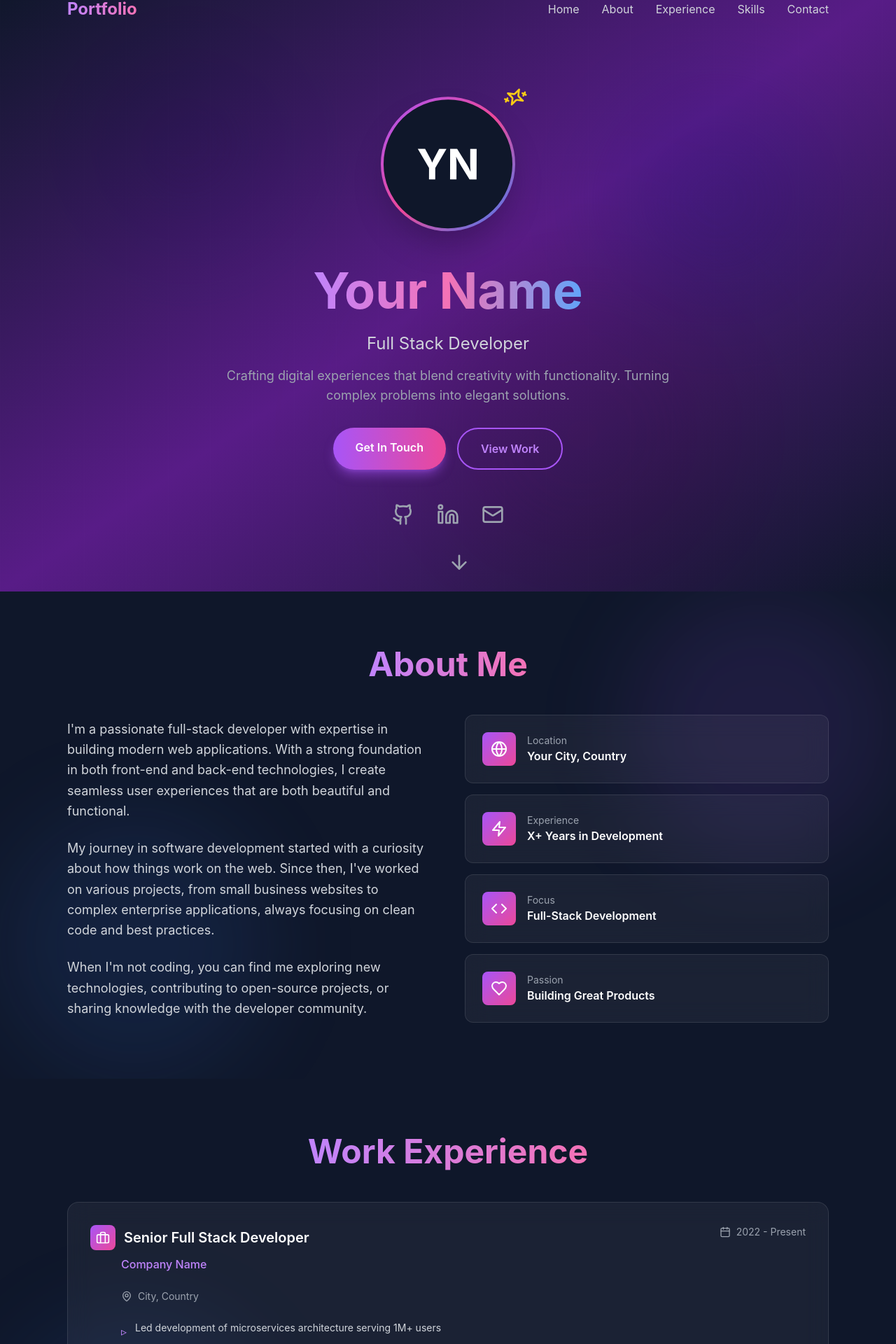
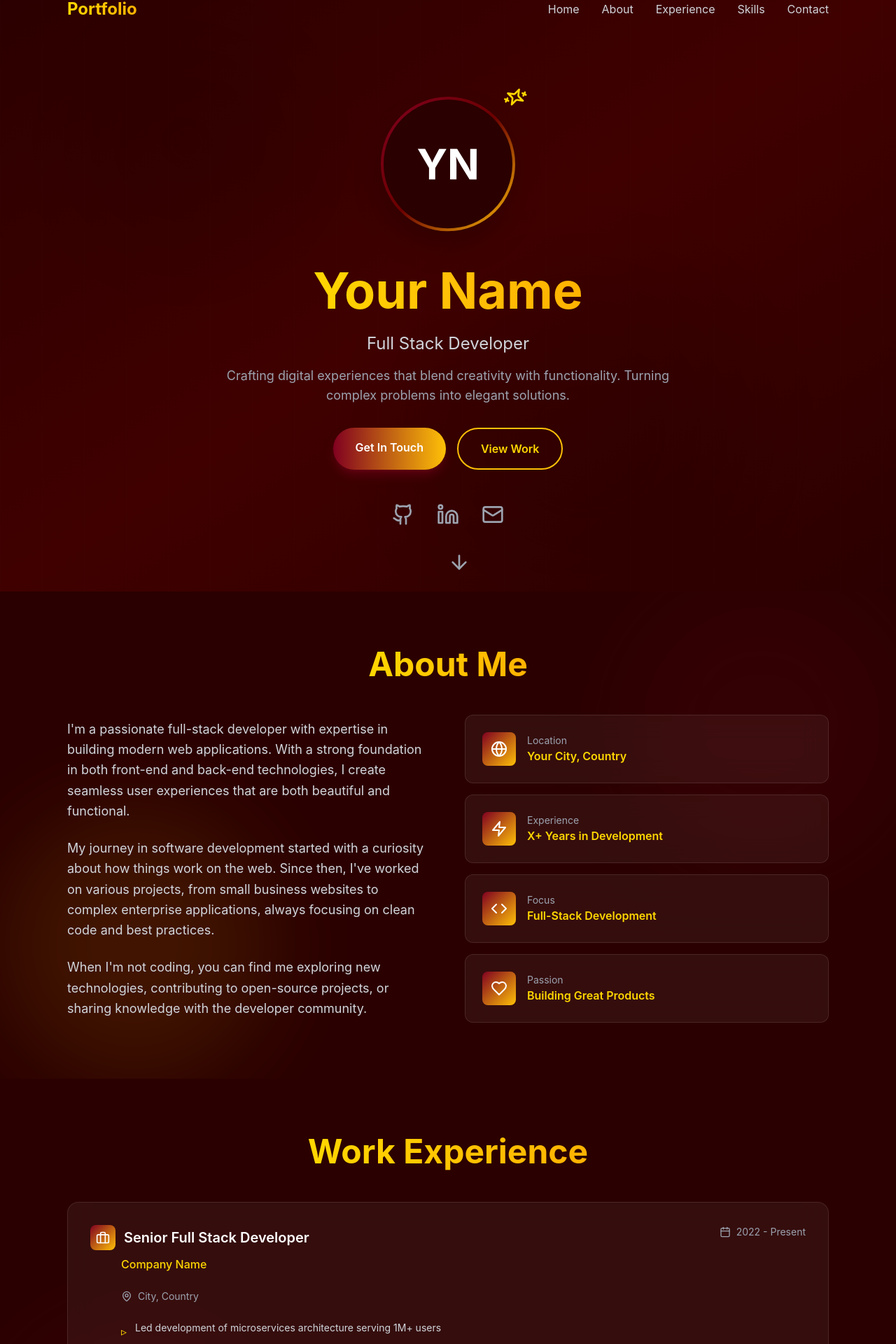
Before and after one commit to goodyboyie2-byte/resume-2, a React (Vite) app: page / in a window 1280 px wide. Shown: the part 19-1939 px from the top of the page at 70% size. Built offline with nearby package versions, Linux system fonts and the light colour scheme.

Commit message:
Update portfolio color scheme to maroon and gold (Pampanga State University colors)

```diff
--- a/src/App.jsx
+++ b/src/App.jsx
@@ -8,7 +8,7 @@ import Contact from './components/Contact'
 
 function App() {
   return (
-    <div className="min-h-screen bg-slate-900">
+    <div className="min-h-screen bg-maroon-900">
       <Header />
       <Hero />
       <About />
--- a/src/components/About.jsx
+++ b/src/components/About.jsx
@@ -26,11 +26,11 @@ const About = () => {
   ]
 
   return (
-    <section id="about" className="py-20 bg-slate-900 relative overflow-hidden">
+    <section id="about" className="py-20 bg-maroon-900 relative overflow-hidden">
       {/* Background decoration */}
       <div className="absolute inset-0">
-        <div className="absolute top-0 right-0 w-96 h-96 bg-purple-500/10 rounded-full filter blur-3xl" />
-        <div className="absolute bottom-0 left-0 w-96 h-96 bg-blue-500/10 rounded-full filter blur-3xl" />
+        <div className="absolute top-0 right-0 w-96 h-96 bg-maroon-500/10 rounded-full filter blur-3xl" />
+        <div className="absolute bottom-0 left-0 w-96 h-96 bg-gold-500/10 rounded-full filter blur-3xl" />
       </div>
 
       <motion.div
@@ -44,7 +44,7 @@ const About = () => {
           variants={itemVariants}
           className="text-4xl sm:text-5xl font-bold text-white mb-12 text-center"
         >
-          <span className="bg-gradient-to-r from-purple-400 to-pink-400 bg-clip-text text-transparent">
+          <span className="bg-gradient-to-r from-gold-400 to-gold-600 bg-clip-text text-transparent">
             About Me
           </span>
         </motion.h2>
@@ -74,12 +74,12 @@ const About = () => {
                 whileHover={{ scale: 1.02, x: 10 }}
                 className="bg-white/5 backdrop-blur-lg border border-white/10 rounded-xl p-6 flex items-center gap-4"
               >
-                <div className="p-3 bg-gradient-to-br from-purple-500 to-pink-500 rounded-lg">
+                <div className="p-3 bg-gradient-to-br from-maroon-500 to-gold-500 rounded-lg">
                   <fact.icon className="text-white w-6 h-6" />
                 </div>
                 <div>
                   <p className="text-sm text-gray-400">{fact.label}</p>
-                  <p className="text-white font-semibold">{fact.value}</p>
+                  <p className="text-gold-400 font-semibold">{fact.value}</p>
                 </div>
               </motion.div>
             ))}
--- a/src/components/Experience.jsx
+++ b/src/components/Experience.jsx
@@ -58,11 +58,11 @@ const Experience = () => {
   }
 
   return (
-    <section id="experience" className="py-20 bg-slate-900 relative overflow-hidden">
+    <section id="experience" className="py-20 bg-maroon-900 relative overflow-hidden">
       {/* Background decoration */}
       <div className="absolute inset-0">
-        <div className="absolute top-1/4 left-0 w-96 h-96 bg-blue-500/10 rounded-full filter blur-3xl" />
-        <div className="absolute bottom-1/4 right-0 w-96 h-96 bg-purple-500/10 rounded-full filter blur-3xl" />
+        <div className="absolute top-1/4 left-0 w-96 h-96 bg-maroon-500/10 rounded-full filter blur-3xl" />
+        <div className="absolute bottom-1/4 right-0 w-96 h-96 bg-gold-500/10 rounded-full filter blur-3xl" />
       </div>
 
       <motion.div
@@ -76,7 +76,7 @@ const Experience = () => {
           variants={itemVariants}
           className="text-4xl sm:text-5xl font-bold text-white mb-12 text-center"
         >
-          <span className="bg-gradient-to-r from-purple-400 to-pink-400 bg-clip-text text-transparent">
+          <span className="bg-gradient-to-r from-gold-400 to-gold-600 bg-clip-text text-transparent">
             Work Experience
           </span>
         </motion.h2>
@@ -87,17 +87,17 @@ const Experience = () => {
               key={index}
               variants={itemVariants}
               whileHover={{ scale: 1.02, y: -5 }}
-              className="bg-white/5 backdrop-blur-lg border border-white/10 rounded-2xl p-8 hover:border-purple-500/50 transition-all duration-300 group"
+              className="bg-white/5 backdrop-blur-lg border border-white/10 rounded-2xl p-8 hover:border-gold-500/50 transition-all duration-300 group"
             >
               <div className="flex flex-col sm:flex-row sm:items-start sm:justify-between mb-6">
                 <div className="flex-1">
                   <div className="flex items-center gap-3 mb-2">
-                    <div className="p-2 bg-gradient-to-br from-purple-500 to-pink-500 rounded-lg">
+                    <div className="p-2 bg-gradient-to-br from-maroon-500 to-gold-500 rounded-lg">
                       <Briefcase className="text-white w-5 h-5" />
                     </div>
                     <h3 className="text-xl font-semibold text-white">{exp.title}</h3>
                   </div>
-                  <p className="text-purple-400 font-medium ml-11">{exp.company}</p>
+                  <p className="text-gold-400 font-medium ml-11">{exp.company}</p>
                 </div>
                 <div className="flex items-center text-gray-400 mt-4 sm:mt-0 ml-11 sm:ml-0">
                   <Calendar size={16} className="mr-2" />
@@ -113,7 +113,7 @@ const Experience = () => {
               <ul className="space-y-3 ml-11">
                 {exp.description.map((item, idx) => (
                   <li key={idx} className="flex items-start text-gray-300">
-                    <span className="text-purple-400 mr-3 mt-1">▹</span>
+                    <span className="text-gold-400 mr-3 mt-1">▹</span>
                     <span className="text-sm leading-relaxed">{item}</span>
                   </li>
                 ))}
@@ -124,7 +124,7 @@ const Experience = () => {
                 whileHover={{ opacity: 1, x: 0 }}
                 className="absolute top-4 right-4 opacity-0 group-hover:opacity-100 transition-opacity"
               >
-                <ArrowRight className="text-purple-400 w-5 h-5" />
+                <ArrowRight className="text-gold-400 w-5 h-5" />
               </motion.div>
             </motion.div>
           ))}
--- a/src/components/Header.jsx
+++ b/src/components/Header.jsx
@@ -24,7 +24,7 @@ const Header = () => {
 
   return (
     <header className={`fixed top-0 left-0 right-0 z-50 transition-all duration-300 ${
-      scrolled ? 'bg-slate-900/80 backdrop-blur-lg shadow-lg' : 'bg-transparent'
+      scrolled ? 'bg-maroon-900/80 backdrop-blur-lg shadow-lg' : 'bg-transparent'
     }`}>
       <nav className="max-w-6xl mx-auto px-4 sm:px-6 lg:px-8">
         <div className="flex justify-between items-center h-16">
@@ -34,7 +34,7 @@ const Header = () => {
             transition={{ duration: 0.5 }}
             className="flex-shrink-0"
           >
-            <a href="#home" className="text-2xl font-bold bg-gradient-to-r from-purple-400 to-pink-400 bg-clip-text text-transparent">
+            <a href="#home" className="text-2xl font-bold bg-gradient-to-r from-gold-400 to-gold-600 bg-clip-text text-transparent">
               Portfolio
             </a>
           </motion.div>
@@ -48,10 +48,10 @@ const Header = () => {
                 animate={{ opacity: 1, y: 0 }}
                 transition={{ duration: 0.5, delay: index * 0.1 }}
                 whileHover={{ scale: 1.1 }}
-                className="text-gray-300 hover:text-purple-400 transition-colors duration-200 relative group"
+                className="text-gray-300 hover:text-gold-400 transition-colors duration-200 relative group"
               >
                 {link.name}
-                <span className="absolute bottom-0 left-0 w-0 h-0.5 bg-gradient-to-r from-purple-400 to-pink-400 transition-all duration-300 group-hover:w-full" />
+                <span className="absolute bottom-0 left-0 w-0 h-0.5 bg-gradient-to-r from-gold-400 to-gold-600 transition-all duration-300 group-hover:w-full" />
               </motion.a>
             ))}
           </div>
@@ -64,7 +64,7 @@ const Header = () => {
           >
             <button
               onClick={() => setIsOpen(!isOpen)}
-              className="text-gray-300 hover:text-purple-400 transition-colors"
+              className="text-gray-300 hover:text-gold-400 transition-colors"
             >
               {isOpen ? <X size={24} /> : <Menu size={24} />}
             </button>
@@ -87,7 +87,7 @@ const Header = () => {
                   initial={{ opacity: 0, x: -20 }}
                   animate={{ opacity: 1, x: 0 }}
                   transition={{ duration: 0.3, delay: index * 0.1 }}
-                  className="block py-2 text-gray-300 hover:text-purple-400 transition-colors duration-200"
+                  className="block py-2 text-gray-300 hover:text-gold-400 transition-colors duration-200"
                   onClick={() => setIsOpen(false)}
                 >
                   {link.name}
--- a/src/components/Hero.jsx
+++ b/src/components/Hero.jsx
@@ -16,11 +16,11 @@ const Hero = () => {
   }
 
   return (
-    <section id="home" className="min-h-screen relative overflow-hidden bg-gradient-to-br from-slate-900 via-purple-900 to-slate-900 pt-16">
+    <section id="home" className="min-h-screen relative overflow-hidden bg-gradient-to-br from-maroon-900 via-maroon-800 to-maroon-900 pt-16">
       {/* Animated background elements */}
       <div className="absolute inset-0 overflow-hidden">
         <motion.div
-          className="absolute top-20 left-10 w-72 h-72 bg-purple-500 rounded-full mix-blend-multiply filter blur-3xl opacity-20"
+          className="absolute top-20 left-10 w-72 h-72 bg-maroon-500 rounded-full mix-blend-multiply filter blur-3xl opacity-20"
           animate={{
             scale: [1, 1.2, 1],
             x: [0, 100, 0],
@@ -32,7 +32,7 @@ const Hero = () => {
           }}
         />
         <motion.div
-          className="absolute top-40 right-10 w-72 h-72 bg-blue-500 rounded-full mix-blend-multiply filter blur-3xl opacity-20"
+          className="absolute top-40 right-10 w-72 h-72 bg-gold-500 rounded-full mix-blend-multiply filter blur-3xl opacity-20"
           animate={{
             scale: [1, 1.2, 1],
             x: [0, -100, 0],
@@ -44,7 +44,7 @@ const Hero = () => {
           }}
         />
         <motion.div
-          className="absolute bottom-20 left-1/2 w-96 h-96 bg-pink-500 rounded-full mix-blend-multiply filter blur-3xl opacity-20"
+          className="absolute bottom-20 left-1/2 w-96 h-96 bg-maroon-600 rounded-full mix-blend-multiply filter blur-3xl opacity-20"
           animate={{
             scale: [1, 1.3, 1],
             y: [0, 50, 0],
@@ -72,8 +72,8 @@ const Hero = () => {
           }}
           className="mb-12 relative"
         >
-          <div className="w-48 h-48 mx-auto rounded-full bg-gradient-to-br from-purple-500 via-pink-500 to-blue-500 p-1 shadow-2xl">
-            <div className="w-full h-full rounded-full bg-slate-900 flex items-center justify-center text-white text-6xl font-bold">
+          <div className="w-48 h-48 mx-auto rounded-full bg-gradient-to-br from-maroon-500 via-maroon-600 to-gold-500 p-1 shadow-2xl">
+            <div className="w-full h-full rounded-full bg-maroon-900 flex items-center justify-center text-white text-6xl font-bold">
               YN
             </div>
           </div>
@@ -82,7 +82,7 @@ const Hero = () => {
             animate={{ rotate: 360 }}
             transition={{ duration: 20, repeat: Infinity, ease: "linear" }}
           >
-            <Sparkles className="text-yellow-400 w-8 h-8" />
+            <Sparkles className="text-gold-400 w-8 h-8" />
           </motion.div>
         </motion.div>
 
@@ -94,7 +94,7 @@ const Hero = () => {
           transition={{ duration: 0.8, delay: 0.2 }}
           className="text-5xl sm:text-6xl lg:text-7xl font-bold text-white mb-6"
         >
-          <span className="bg-gradient-to-r from-purple-400 via-pink-400 to-blue-400 bg-clip-text text-transparent">
+          <span className="bg-gradient-to-r from-gold-400 via-gold-500 to-gold-600 bg-clip-text text-transparent">
             Your Name
           </span>
         </motion.h1>
@@ -132,7 +132,7 @@ const Hero = () => {
             href="#contact"
             whileHover={{ scale: 1.05 }}
             whileTap={{ scale: 0.95 }}
-            className="px-8 py-4 rounded-full font-semibold bg-gradient-to-r from-purple-500 to-pink-500 text-white shadow-lg shadow-purple-500/50"
+            className="px-8 py-4 rounded-full font-semibold bg-gradient-to-r from-maroon-500 to-gold-500 text-white shadow-lg shadow-maroon-500/50"
           >
             Get In Touch
           </motion.a>
@@ -140,7 +140,7 @@ const Hero = () => {
             href="#experience"
             whileHover={{ scale: 1.05 }}
             whileTap={{ scale: 0.95 }}
-            className="px-8 py-4 rounded-full font-semibold border-2 border-purple-500 text-purple-400 hover:bg-purple-500/10 transition-colors"
+            className="px-8 py-4 rounded-full font-semibold border-2 border-gold-500 text-gold-400 hover:bg-gold-500/10 transition-colors"
           >
             View Work
           </motion.a>
@@ -166,7 +166,7 @@ const Hero = () => {
               rel="noopener noreferrer"
               whileHover={{ scale: 1.2, rotate: 5 }}
               whileTap={{ scale: 0.9 }}
-              className="text-gray-400 hover:text-purple-400 transition-colors"
+              className="text-gray-400 hover:text-gold-400 transition-colors"
             >
               <social.icon size={32} />
             </motion.a>
```
Also changed, not shown: src/components/Contact.jsx (+12 -12 lines), src/components/Skills.jsx (+9 -9 lines), tailwind.config.js (+14 -2 lines).
